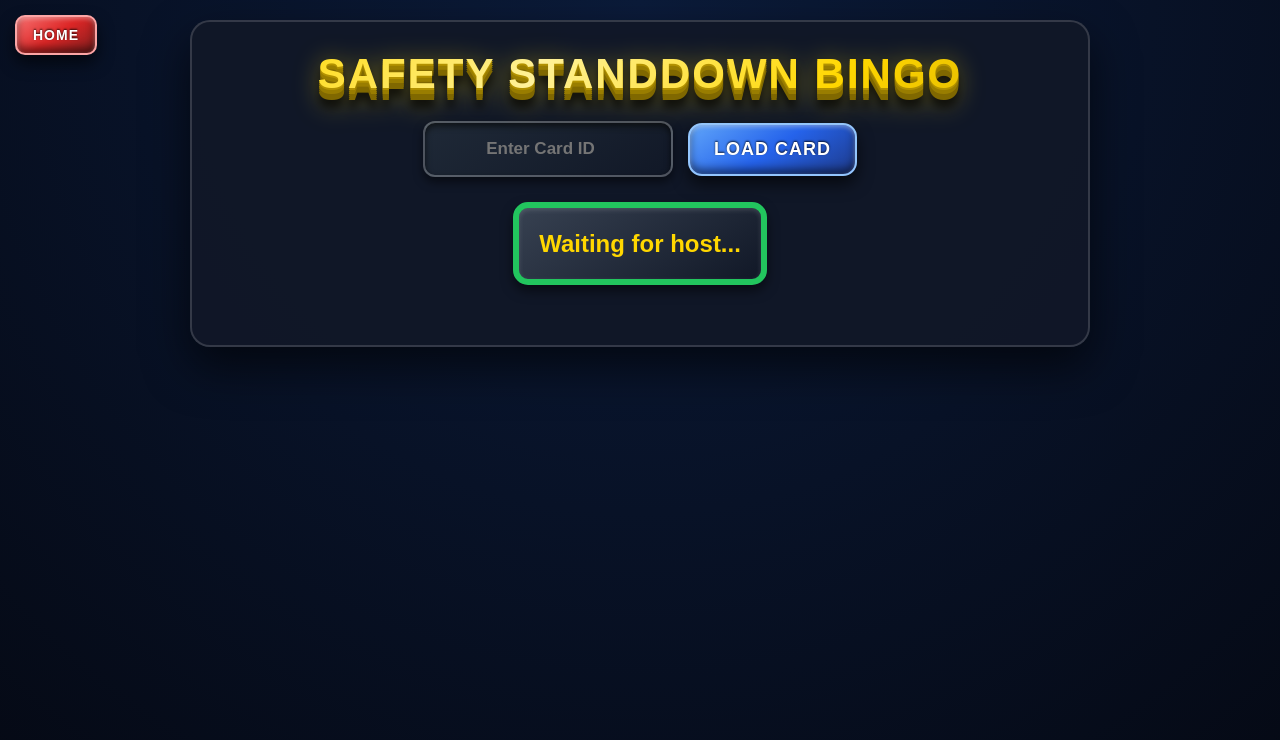
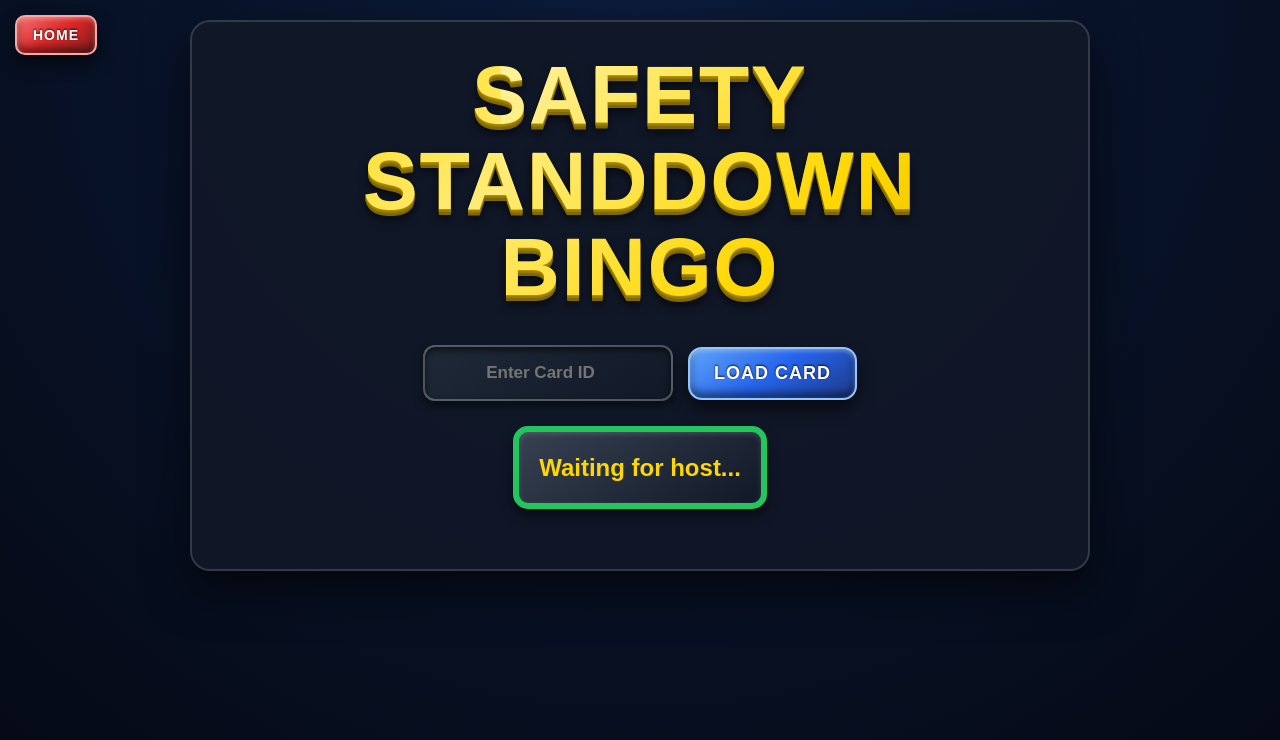
Before and after one commit to rowlandmartin85-lab/safety-bingo, a website: page player.html in a window 1280 px wide. Drawn offline with nearby package versions, Linux system fonts and the light colour scheme; no server answers.

Commit message:
player.html

```diff
--- a/player.html
+++ b/player.html
@@ -36,14 +36,44 @@ box-shadow:0 20px 45px rgba(0,0,0,.6);
 text-align:center;
 }
 
+/* DISPLAY-STYLE TITLE */
+
 h1{
-color:#ffd700;
-font-size:42px;
+font-size:82px;
 font-weight:900;
-margin-bottom:25px;
+margin:0 0 35px;
 text-transform:uppercase;
 letter-spacing:2px;
+background:linear-gradient(
+135deg,
+#fff3a1,
+#ffd700,
+#cca100,
+#ffd700,
+#fff3a1
+);
+background-size:200% auto;
+-webkit-background-clip:text;
+background-clip:text;
+-webkit-text-fill-color:transparent;
+animation:goldShine 6s linear infinite;
+filter:
+drop-shadow(0 1px 0 #b39200)
+drop-shadow(0 2px 0 #997d00)
+drop-shadow(0 3px 0 #806800)
+drop-shadow(0 4px 5px rgba(0,0,0,.6));
 }
+
+@keyframes goldShine{
+0%{
+background-position:0% center;
+}
+100%{
+background-position:200% center;
+}
+}
+
+/* CONTROLS */
 
 .controls{
 display:flex;
@@ -75,7 +105,7 @@ border-color:#ffd700;
 box-shadow:0 0 10px rgba(255,215,0,.5);
 }
 
-/* HOST / INDEX STYLE BUTTONS */
+/* HOST / INDEX BUTTON STYLE */
 
 button{
 padding:14px 24px;
@@ -115,7 +145,7 @@ inset 0 4px 8px rgba(0,0,0,.7),
 0 2px 5px rgba(0,0,0,.5);
 }
 
-/* LOAD CARD - HOST BLUE */
+/* LOAD CARD */
 
 #loadCardBtn{
 background:linear-gradient(
@@ -127,7 +157,7 @@ background:linear-gradient(
 border-color:#93c5fd;
 }
 
-/* SMALL RED HOME BUTTON */
+/* HOME */
 
 #homeBtn{
 position:fixed;
@@ -248,7 +278,8 @@ padding:20px;
 }
 
 h1{
-font-size:30px;
+font-size:44px;
+margin-bottom:25px;
 }
 
 #cardArea{
```
